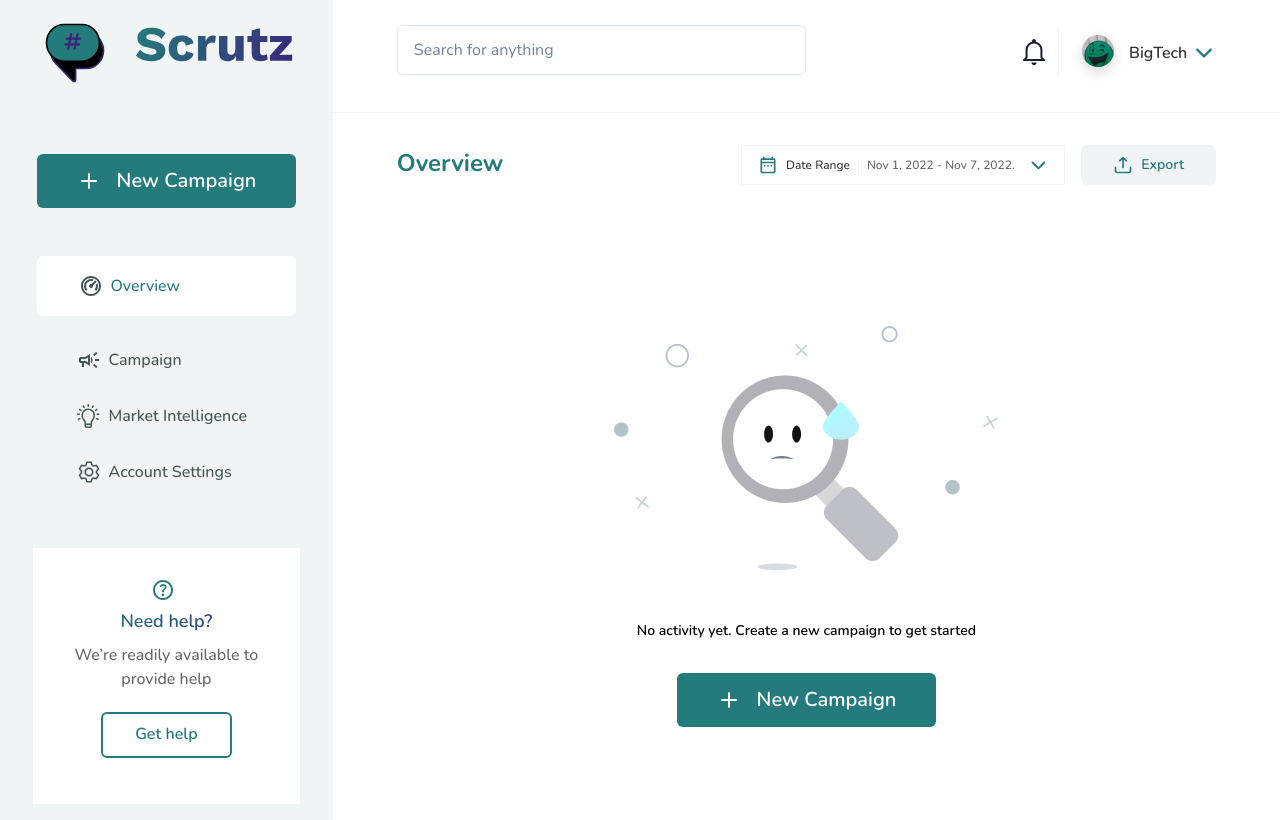
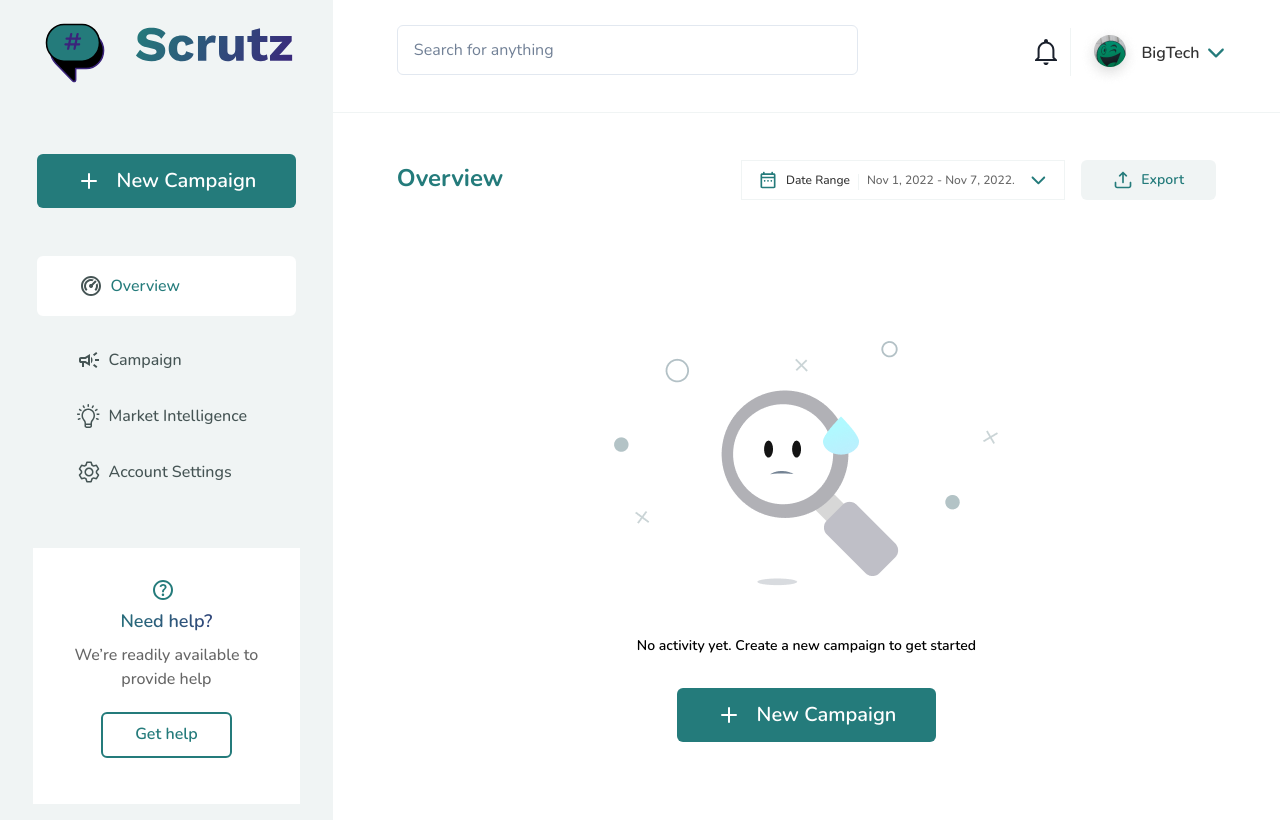
Before and after one commit to Demi-la/Campaign, a React (Create React App) app: page /Overview in a window 1280 px wide. Built offline with nearby package versions, Linux system fonts and the light colour scheme.

Commit message:
fixed header and route

```diff
--- a/src/App.tsx
+++ b/src/App.tsx
@@ -17,7 +17,7 @@ export const App = () => (
     <Box fontFamily="'Nunito', sans-serif">
       <Routes>
         <Route path="/*" element={<Layout />}>
-          <Route path="" element={<Campaigns />} />
+          <Route index element={<Campaigns />} />
           <Route path="NewCampaign" element={<NewCampaign />} />
           <Route path="EditCampaign/:id" element={<EditCampaign />} />
           <Route path="CampaignDetails/:id" element={<CampaignDetails />} />
--- a/src/component/Layout/Header.tsx
+++ b/src/component/Layout/Header.tsx
@@ -7,19 +7,27 @@ const Header = () => {
   return (
     <>
       <Box
+        position="fixed"
+        top="0"
+        bg="white"
+        zIndex="999"
+        width="100%"
+        borderBottom="1px solid"
+        borderColor="#F0F4F4"
+      >
+        <Box
           height="7rem"
-        width="100%"
           display="flex"
           flexDirection="column"
           justifyContent="center"
           px={"4rem"}
         >
-        <Flex justifyContent={"space-between"}>
-          <Box w={"50%"}>
+          <Flex gap={"15%"}>
+            <Box w={"40%"}>
               <Input placeholder="Search for anything" py={"1.5rem"} />
             </Box>
 
-          <Flex>
+            <Flex w={"40%"}>
               <Text fontSize={"2rem"} mt={"0.7rem"}>
                 <IoMdNotificationsOutline />
               </Text>
@@ -45,6 +53,8 @@ const Header = () => {
             </Flex>
           </Flex>
         </Box>
+      </Box>
+      <Box mt="10rem"></Box>
     </>
   );
 };
--- a/src/component/Layout/index.tsx
+++ b/src/component/Layout/index.tsx
@@ -9,8 +9,7 @@ const Layout = () => {
       <Flex direction="row" minHeight="100vh">
         <Nav />
         <Box flex="1">
-          <Header />
-          <Box borderBottom="1px solid" borderColor="#F0F4F4" width="100%" />
+         <Header />
           <Outlet />
         </Box>
       </Flex>
```
Lines whose indentation alone changed are shown as unchanged.
